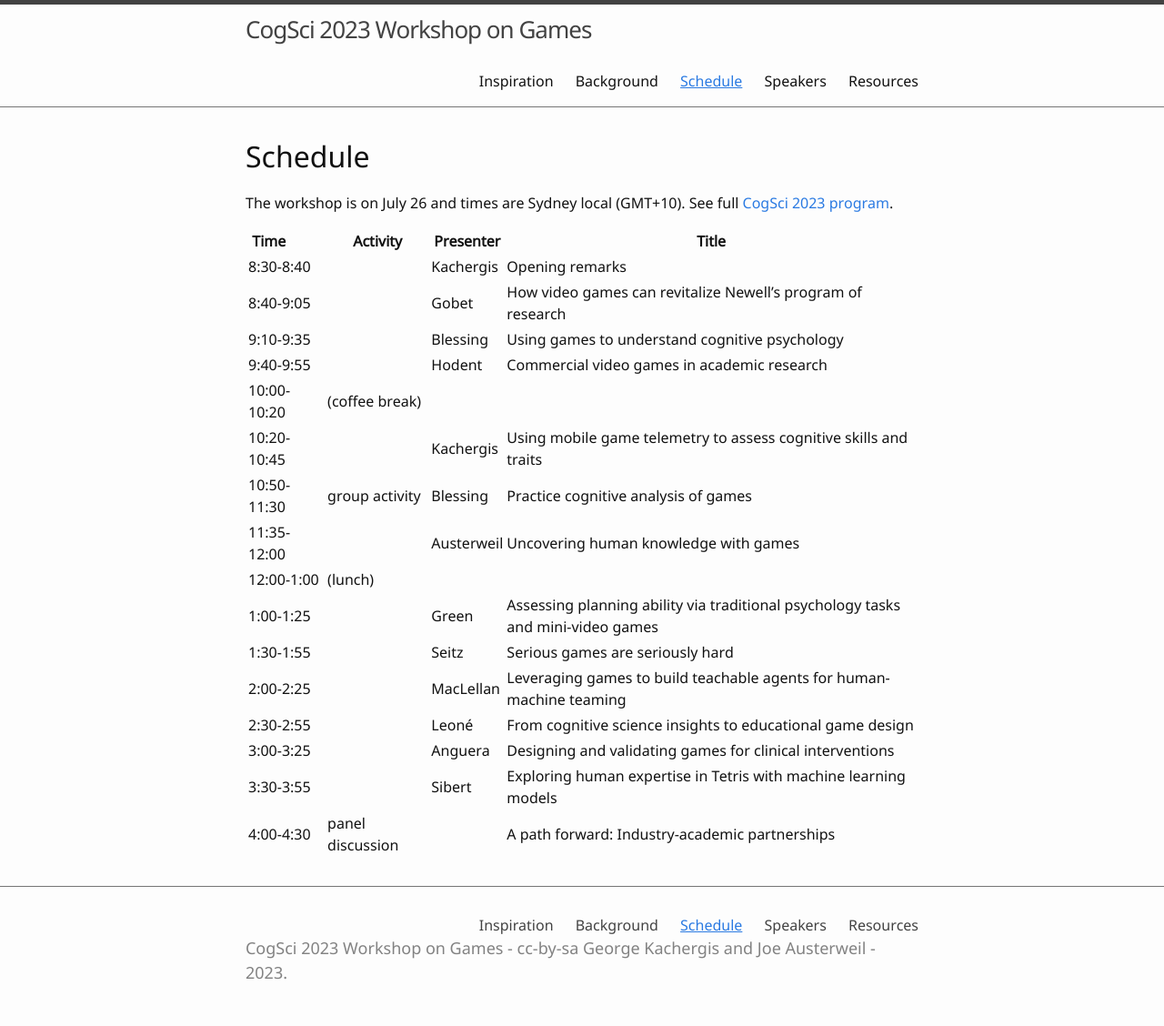
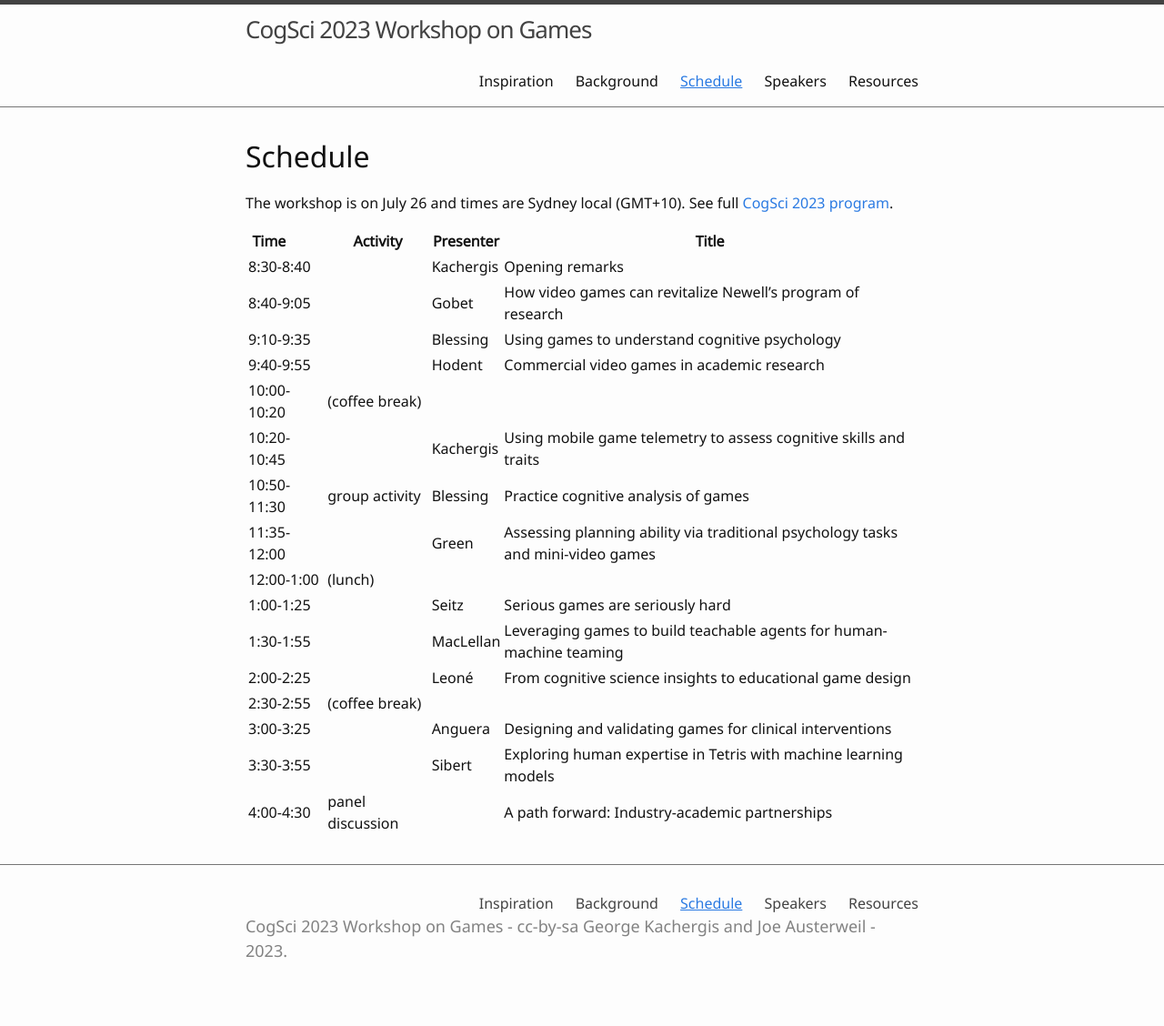
Before and after one commit to kachergis/games4understanding, a Jekyll site: the page built from 2-schedule.md, in a window 1280 px wide. Shown: the whole page at 91% size. Built offline with Jekyll 4.4.1, drawn with Linux system fonts in a browser that asks for light colours; after the commit the page ends 1104 px from its top, so only the background shows below that.

Commit message:
update schedule

```diff
--- a/2-schedule.md
+++ b/2-schedule.md
@@ -16,12 +16,12 @@ The workshop is on July 26 and times are Sydney local (GMT+10). See full [CogSci
 | 10:00-10:20  | (coffee break)   |            |                                                             |
 | 10:20-10:45  |                  | Kachergis  | Using mobile game telemetry to assess cognitive skills and traits |
 | 10:50-11:30  | group activity   | Blessing   | Practice cognitive analysis of games                        |
-| 11:35-12:00  |                  | Austerweil | Uncovering human knowledge with games                       |
+| 11:35-12:00  |                  | Green      | Assessing planning ability via traditional psychology tasks and mini-video games |
 | 12:00-1:00   | (lunch)          |            |                                                             |
-| 1:00-1:25    |                  | Green      | Assessing planning ability via traditional psychology tasks and mini-video games |
-| 1:30-1:55    |                  | Seitz      | Serious games are seriously hard                            |
-| 2:00-2:25    |                  | MacLellan  | Leveraging games to build teachable agents for human-machine teaming |
-| 2:30-2:55    |                  | Leoné      | From cognitive science insights to educational game design  |
+| 1:00-1:25    |                  | Seitz      | Serious games are seriously hard                            |
+| 1:30-1:55    |                  | MacLellan  | Leveraging games to build teachable agents for human-machine teaming |
+| 2:00-2:25    |                  | Leoné      | From cognitive science insights to educational game design  |
+| 2:30-2:55    | (coffee break)   |            |                                                             |
 | 3:00-3:25    |                  | Anguera    | Designing and validating games for clinical interventions    |
 | 3:30-3:55    |                  | Sibert     | Exploring human expertise in Tetris with machine learning models |
-| 4:00-4:30    | panel discussion |            | A path forward: Industry-academic partnerships |
+| 4:00-4:30    | panel discussion |            | A path forward: Industry-academic partnerships              |
```
